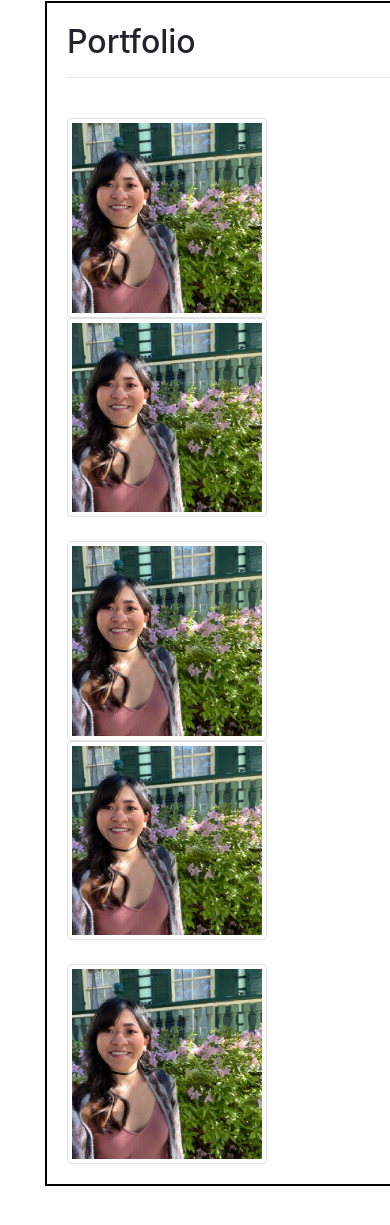
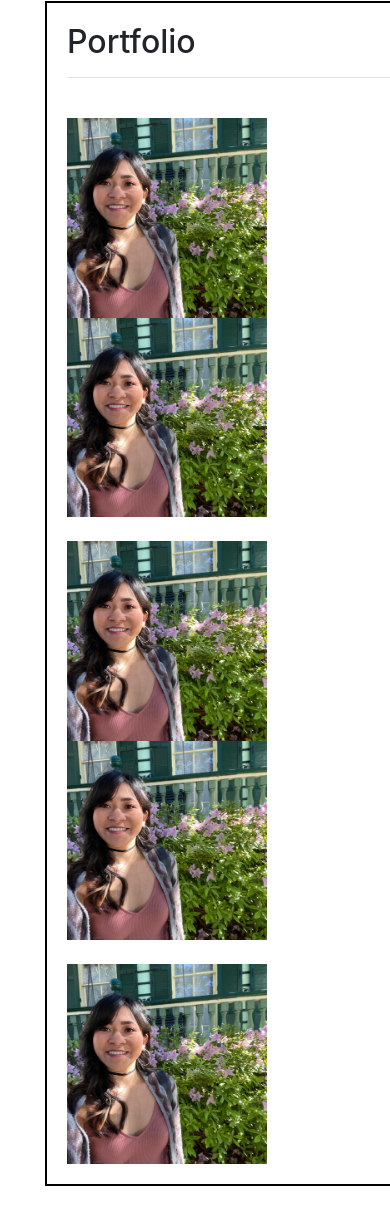
Before and after one commit to emcarlisle/Portfolio, a plain HTML site: page portfolio.html in a window 390 px wide. Shown: the part 211-1436 px from the top of the page. Drawn offline with nearby package versions, Linux system fonts and the light colour scheme.

Commit message:
changing to responsive images

```diff
--- a/portfolio.html
+++ b/portfolio.html
@@ -44,23 +44,24 @@
         </div>
         <div class="row mt-4">
             <div class="col-md-6">
-                <img src="./slackphoto.jpg" alt="image" height="200" width="200" class="img-thumbnail">
+                <img src="./slackphoto.jpg" class="img-fluid" height="200" width="200" alt="Responsive image">
             </div>
             <div class="col-md-6">
-                <img src="./slackphoto.jpg" alt="image" height="200" width="200" class="img-thumbnail">
+                <img src="./slackphoto.jpg" class="img-fluid" height="200" width="200" alt="Responsive image">
             </div>
         </div>
         <div class="row mt-4">
             <div class="col-md-6">
-                <img src="./slackphoto.jpg" alt="image" height="200" width="200" class="img-thumbnail">
+                <img src="./slackphoto.jpg" class="img-fluid" height="200" width="200" alt="Responsive image">
+
             </div>
             <div class="col-md-6">
-                <img src="./slackphoto.jpg" alt="image" height="200" width="200" class="img-thumbnail">
+                <img src="./slackphoto.jpg" class="img-fluid" height="200" width="200" alt="Responsive image">
             </div>
         </div>
         <div class="row mt-4">
             <div class="col-md-6">
-                <img src="./slackphoto.jpg" alt="image" height="200" width="200" class="img-thumbnail">
+                <img src="./slackphoto.jpg" class="img-fluid" height="200" width="200" alt="Responsive image">
             </div>
         </div>
 
```
